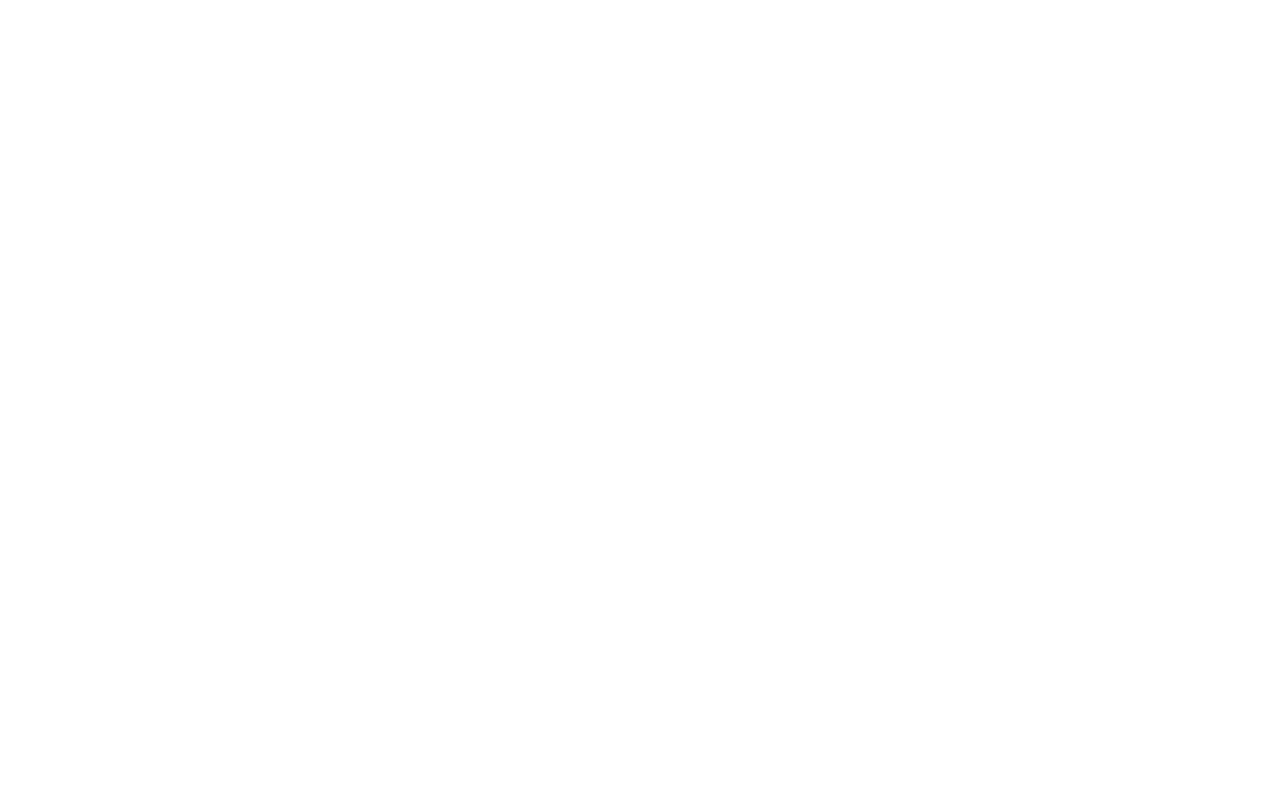
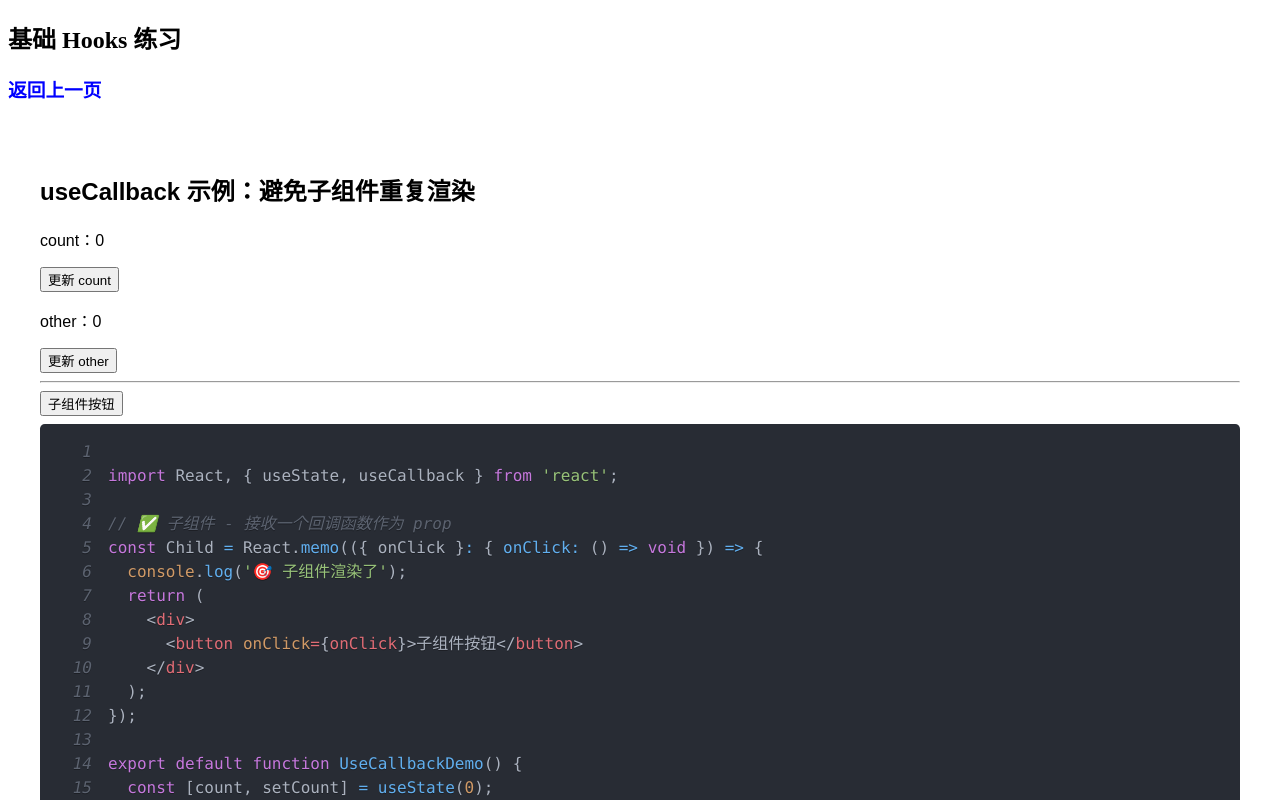
Before and after one commit to mingqiangChe/viteReact, a React (Vite) app: page /basics/useCallback in a window 1280 px wide. Before the commit this address had no page. Shown: the top 800 px of the page. Built offline with nearby package versions, Linux system fonts and the light colour scheme.

Commit message:
feat：补充

```diff
--- a/src/pages/Home.tsx
+++ b/src/pages/Home.tsx
@@ -3,7 +3,7 @@
 export default function Home() {
   return (
     <div>
-      <h1>React 练习项目</h1>
+      <h1>React 练习</h1>
 
       <h2>基础 Hooks 练习</h2>
       <ul>
@@ -25,6 +25,9 @@
         <li>
           <Link to="/basics/useMemo">useMemo 示例</Link>
         </li>
+        <li>
+          <Link to="/basics/useCallback">useCallback 示例</Link>
+        </li>
       </ul>
 
       <h2>功能模块练习</h2>
--- /dev/null
+++ b/src/pages/basics/UseCallbackDemo.tsx
@@ -0,0 +1,82 @@
+import React, { useState, useCallback } from 'react';
+import CodeBlock from '@/components/CodeBlock';
+const code = `
+import React, { useState, useCallback } from 'react';
+
+// ✅ 子组件 - 接收一个回调函数作为 prop
+const Child = React.memo(({ onClick }: { onClick: () => void }) => {
+  console.log('🎯 子组件渲染了');
+  return (
+    <div>
+      <button onClick={onClick}>子组件按钮</button>
+    </div>
+  );
+});
+
+export default function UseCallbackDemo() {
+  const [count, setCount] = useState(0);
+  const [other, setOther] = useState(0);
+
+  // ❗️如果不使用 useCallback，每次父组件渲染都会新建一个 handleClick 函数，子组件也会被迫更新
+  //   在这个前提下，子组件如果是用 React.memo 包裹的，只要 props 不变，它就不会重新渲染。
+  const handleClick = useCallback(() => {
+    console.log('子组件按钮点击');
+  }, []); // ✅ 只有依赖项变了（这里是空数组）才会重新创建函数
+
+  return (
+    <div style={{ fontFamily: 'sans-serif', padding: '2rem' }}>
+      <h2>useCallback 示例：避免子组件重复渲染</h2>
+
+      <p>count：{count}</p>
+      <button onClick={() => setCount(count + 1)}>更新 count</button>
+
+      <p>other：{other}</p>
+      <button onClick={() => setOther(other + 1)}>更新 other</button>
+
+      <hr />
+
+      {/* 👇 子组件只在 handleClick 引用变化时才会重新渲染 */}
+      <Child onClick={handleClick} />
+    </div>
+  );
+}
+`;
+// ✅ 子组件 - 接收一个回调函数作为 prop
+const Child = React.memo(({ onClick }: { onClick: () => void }) => {
+  console.log('🎯 子组件渲染了');
+  return (
+    <div>
+      <button onClick={onClick}>子组件按钮</button>
+    </div>
+  );
+});
+
+export default function UseCallbackDemo() {
+  const [count, setCount] = useState(0);
+  const [other, setOther] = useState(0);
+
+  // ❗️如果不使用 useCallback，每次父组件渲染都会新建一个 handleClick 函数，子组件也会被迫更新
+  //   在这个前提下，子组件如果是用 React.memo 包裹的，只要 props 不变，它就不会重新渲染。
+  const handleClick = useCallback(() => {
+    console.log('子组件按钮点击');
+  }, []); // ✅ 只有依赖项变了（这里是空数组）才会重新创建函数
+
+  return (
+    <div style={{ fontFamily: 'sans-serif', padding: '2rem' }}>
+      <h2>useCallback 示例：避免子组件重复渲染</h2>
+
+      <p>count：{count}</p>
+      <button onClick={() => setCount(count + 1)}>更新 count</button>
+
+      <p>other：{other}</p>
+      <button onClick={() => setOther(other + 1)}>更新 other</button>
+
+      <hr />
+
+      {/* 👇 子组件只在 handleClick 引用变化时才会重新渲染 */}
+      <Child onClick={handleClick} />
+
+      <CodeBlock code={code} language="tsx" />
+    </div>
+  );
+}
--- a/src/routes.tsx
+++ b/src/routes.tsx
@@ -11,6 +11,7 @@
 import UseRefDemo from './pages/basics/UseRefDemo';
 import UseReducerDemo from './pages/basics/UseReducerDemo';
 import UseMemoDemo from './pages/basics/useMemoDemo';
+import UseCallbackDemo from './pages/basics/UseCallbackDemo';
 
 // 功能模块练习
 import Draggable from './pages/features/Draggable';
@@ -36,6 +37,7 @@
       { path: 'useRef', element: <UseRefDemo /> },
       { path: 'useReducer', element: <UseReducerDemo /> },
       { path: 'useMemo', element: <UseMemoDemo /> },
+      { path: 'useCallback', element: <UseCallbackDemo /> },
     ],
   },
   {
```
